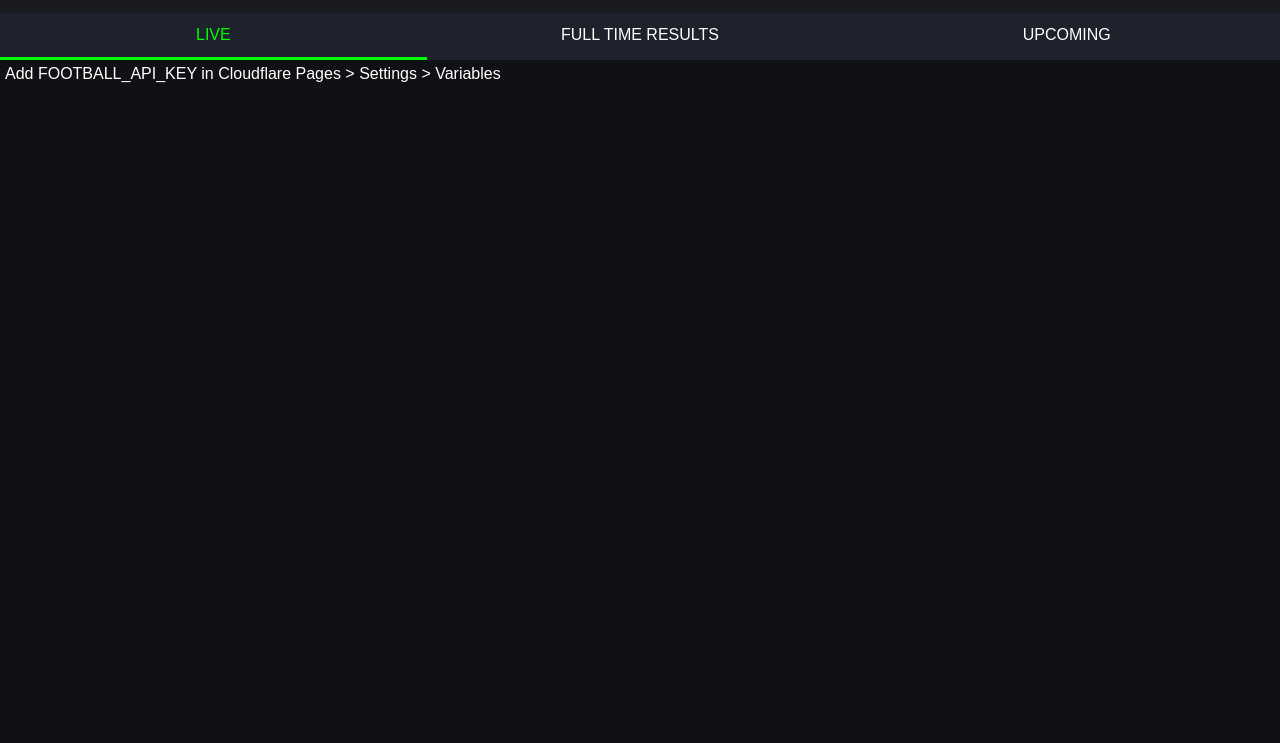
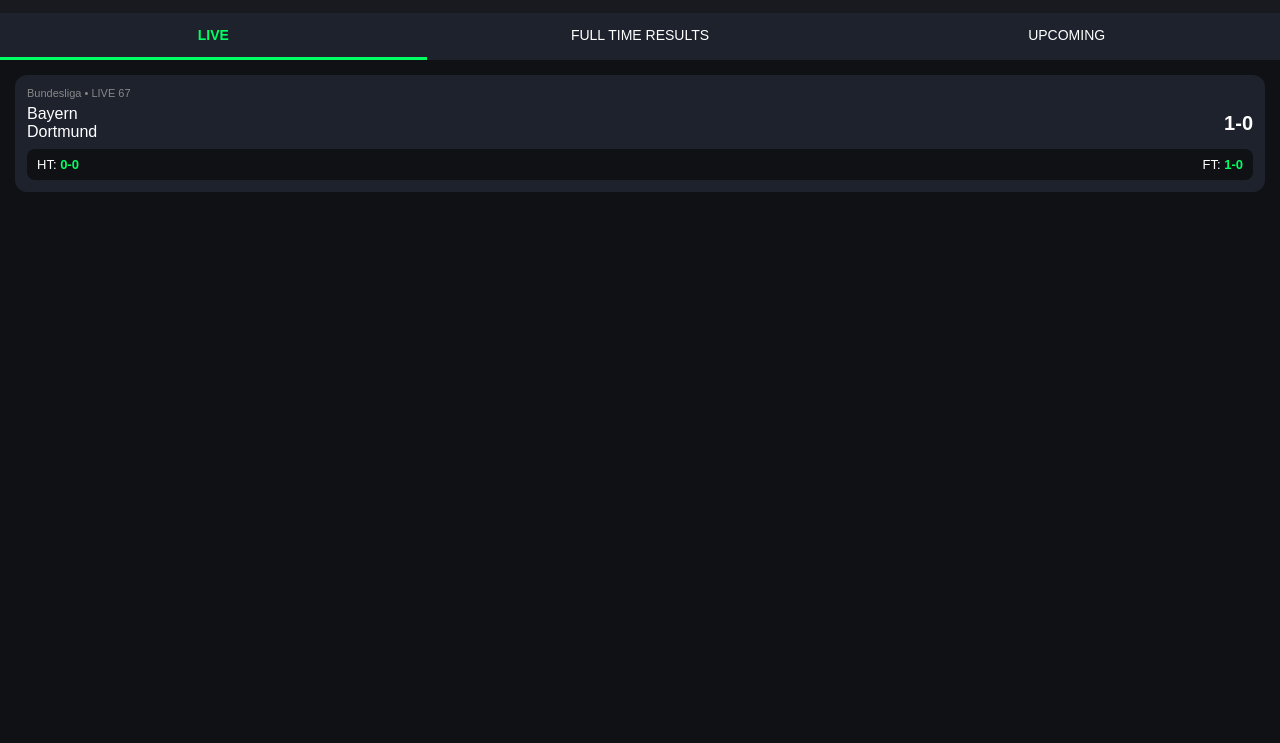
Before and after one commit to pointhtft/-livescore, a plain HTML site: page index.html in a window 1280 px wide. Shown: the part 57-800 px from the top of the page. Drawn offline with Linux system fonts and the light colour scheme; no server answers.

Commit message:
Refactor index.html for improved layout and styles
Updated HTML structure and styling for LiveScore page.

```diff
--- a/index.html
+++ b/index.html
@@ -1,25 +1,17 @@
-<!DOCTYPE html>
-<html><head><meta charset="UTF-8"><meta name="viewport" content="width=device-width,initial-scale=1"><title>LiveScore HT/FT</title>
-<style>body{margin:0;background:#0f1115;color:#fff;font-family:Arial}.header{padding:15px;text-align:center;background:#181a20}.tabs{display:flex;background:#1e222c;position:sticky;top:0}.tab{flex:1;padding:13px;text-align:center;cursor:pointer;border-bottom:3px solid transparent}.tab.active{border-color:#00ff00;color:#00ff00}.match{background:#1e222c;margin:10px;border-radius:12px;padding:12px}.league{font-size:11px;color:#888;margin-bottom:4px}.row{display:flex;justify-content:space-between;align-items:center}.score{font-weight:bold;font-size:18px}.htft{margin-top:8px;background:#0f1115;padding:8px;border-radius:8px;display:flex;justify-content:space-between;font-size:14px}.badge{font-size:10px;background:#00ff00;color:#000;padding:2px 6px;border-radius:4px}</style></head>
-<body>
-<div class="header"><h3 style="margin:0">⚽ LiveScore HT/FT</h3><small>Click tab for HT + FT Results</small></div>
-<div class="tabs"><div class="tab active" id="t-live" onclick="showTab('live')">LIVE</div><div class="tab" id="t-ft" onclick="showTab('ft')">FULL TIME RESULTS</div><div class="tab" id="t-up" onclick="showTab('up')">UPCOMING</div></div>
-<div id="list" style="padding:5px">Loading live...</div>
+<!DOCTYPE html><html><head><meta charset="UTF-8"><meta name="viewport" content="width=device-width,initial-scale=1"><title>LiveScore HT FT</title>
+<style>body{margin:0;background:#0f1115;color:#fff;font-family:Arial}.header{padding:15px;text-align:center;background:#181a20}.tabs{display:flex;background:#1e222c;position:sticky;top:0;z-index:10}.tab{flex:1;padding:14px;text-align:center;cursor:pointer;border-bottom:3px solid transparent;font-size:14px}.tab.active{border-color:#00ff62;color:#00ff62;font-weight:bold}.match{background:#1e222c;margin:10px;border-radius:12px;padding:12px}.league{font-size:11px;color:#888}.row{display:flex;justify-content:space-between;align-items:center;margin:6px 0}.score{font-size:20px;font-weight:bold}.htft{display:flex;justify-content:space-between;background:#0f1115;padding:8px 10px;border-radius:8px;margin-top:8px;font-size:13px}.htft b{color:#00ff62}</style></head><body>
+<div class="header"><h3 style="margin:0">⚽ LiveScore</h3><small>HT/FT Results</small></div>
+<div class="tabs"><div class="tab active" id="tab-live" onclick="show('live')">LIVE</div><div class="tab" id="tab-ft" onclick="show('ft')">FULL TIME RESULTS</div><div class="tab" id="tab-up" onclick="show('up')">UPCOMING</div></div>
+<div id="list" style="padding:5px">Loading...</div>
 <script>
-let allMatches=[];
-async function load(){
-try{let r=await fetch('/api/matches');let d=await r.json();allMatches=d.matches||[];if(allMatches.length==0){allMatches=[{homeTeam:'Man City',awayTeam:'Arsenal',league:'Premier League',status:'FT',score:'2-1',ht_score:'1-0'},{homeTeam:'Barca',awayTeam:'Real',league:'LaLiga',status:'FT',score:'3-3',ht_score:'2-1'}]}render('live')}catch(e){document.getElementById('list').innerHTML='Add FOOTBALL_API_KEY in Cloudflare Pages > Settings > Variables'}}
-function showTab(t){document.querySelectorAll('.tab').forEach(x=>x.classList.remove('active'));if(t=='live')document.getElementById('t-live').classList.add('active');if(t=='ft')document.getElementById('t-ft').classList.add('active');if(t=='up')document.getElementById('t-up').classList.add('active');render(t)}
+let matches=[{homeTeam:'Man City',awayTeam:'Arsenal',league:'Premier League',status:'FT',score:'2-1',ht_score:'1-0'},{homeTeam:'Barcelona',awayTeam:'Real Madrid',league:'LaLiga',status:'FT',score:'3-2',ht_score:'1-1'},{homeTeam:'Bayern',awayTeam:'Dortmund',league:'Bundesliga',status:'LIVE 67',score:'1-0',ht_score:'0-0'}];
+async function load(){try{let r=await fetch('/api/matches');let d=await r.json();if(d.matches&&d.matches.length>0)matches=d.matches;}catch(e){}render('live')}
+function show(t){document.querySelectorAll('.tab').forEach(x=>x.classList.remove('active'));document.getElementById('tab-'+(t=='ft'?'ft':t=='live'?'live':'up')).classList.add('active');render(t)}
 function render(type){
-let html='';let filtered=allMatches;
-if(type=='ft')filtered=allMatches.filter(m=>(m.status||'').toUpperCase().includes('FT')||m.status=='finished');
-if(type=='live')filtered=allMatches.filter(m=>!(m.status||'').toUpperCase().includes('FT'));
-if(filtered.length==0)filtered=allMatches;
-filtered.forEach(m=>{
-let home=m.homeTeam||m.home?.name||'Home';let away=m.awayTeam||m.away?.name||'Away';let ft=m.score||m.ft_score||'0-0';let ht=m.ht_score||m.halfTime||'0-0';let league=m.league||m.competition||'';let status=m.status||'FT';
-html+=`<div class="match"><div class="league">${league} • <span class="badge">${status}</span></div><div class="row"><div><div>${home}</div><div>${away}</div></div><div class="score">${ft}</div></div><div class="htft"><span>HT: <b>${ht}</b></span><span>FT: <b>${ft}</b></span></div></div>`;
-});
-document.getElementById('list').innerHTML=html||'No matches for '+type;
+let list=document.getElementById('list');let f=matches;
+if(type=='ft')f=matches.filter(m=>m.status&&m.status.toString().toUpperCase().includes('FT'));if(type=='live')f=matches.filter(m=>!m.status.toString().toUpperCase().includes('FT'));if(f.length==0)f=matches;
+let html='';f.forEach(m=>{let h=m.homeTeam||'Home';let a=m.awayTeam||'Away';let ft=m.score||'0-0';let ht=m.ht_score||'0-0';html+=`<div class=match><div class=league>${m.league||''} • ${m.status||''}</div><div class=row><div><div>${h}</div><div>${a}</div></div><div class=score>${ft}</div></div><div class=htft><span>HT: <b>${ht}</b></span><span>FT: <b>${ft}</b></span></div></div>`;});
+list.innerHTML=html||'No matches';
 }
 load();
 </script></body></html>
```
